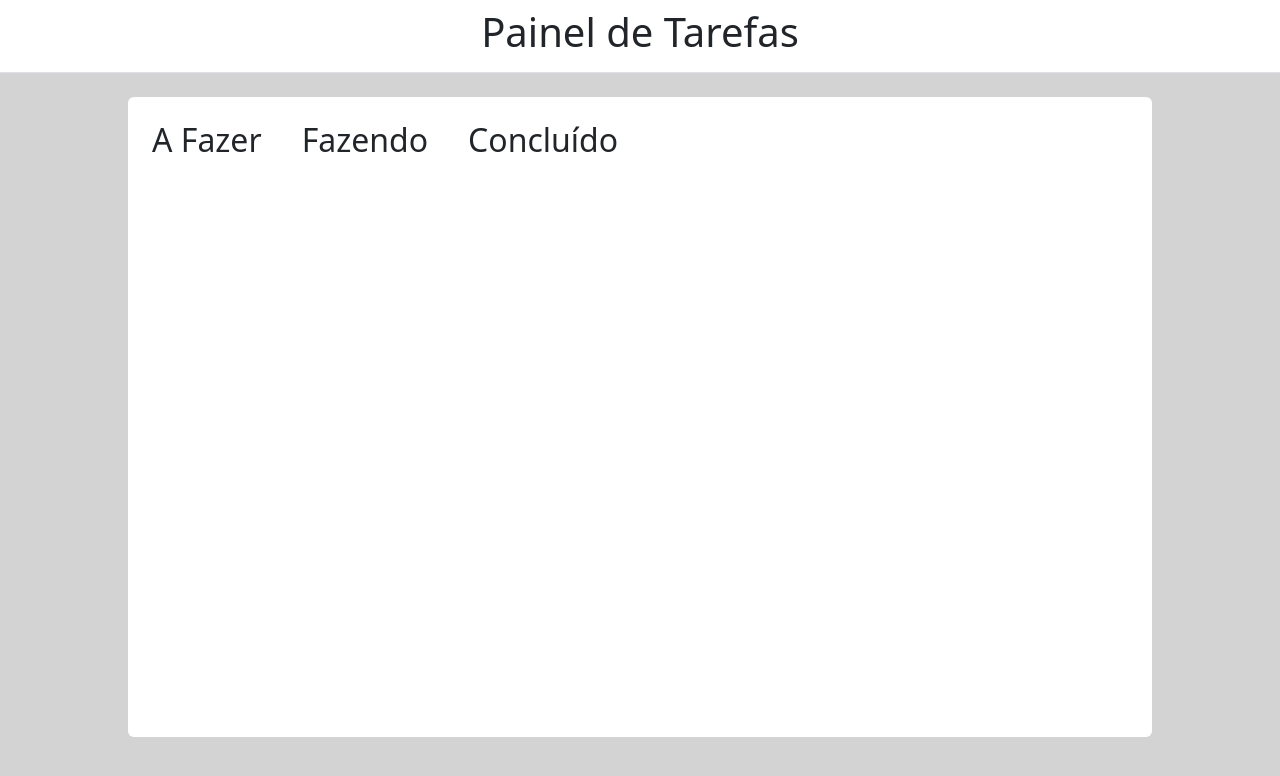
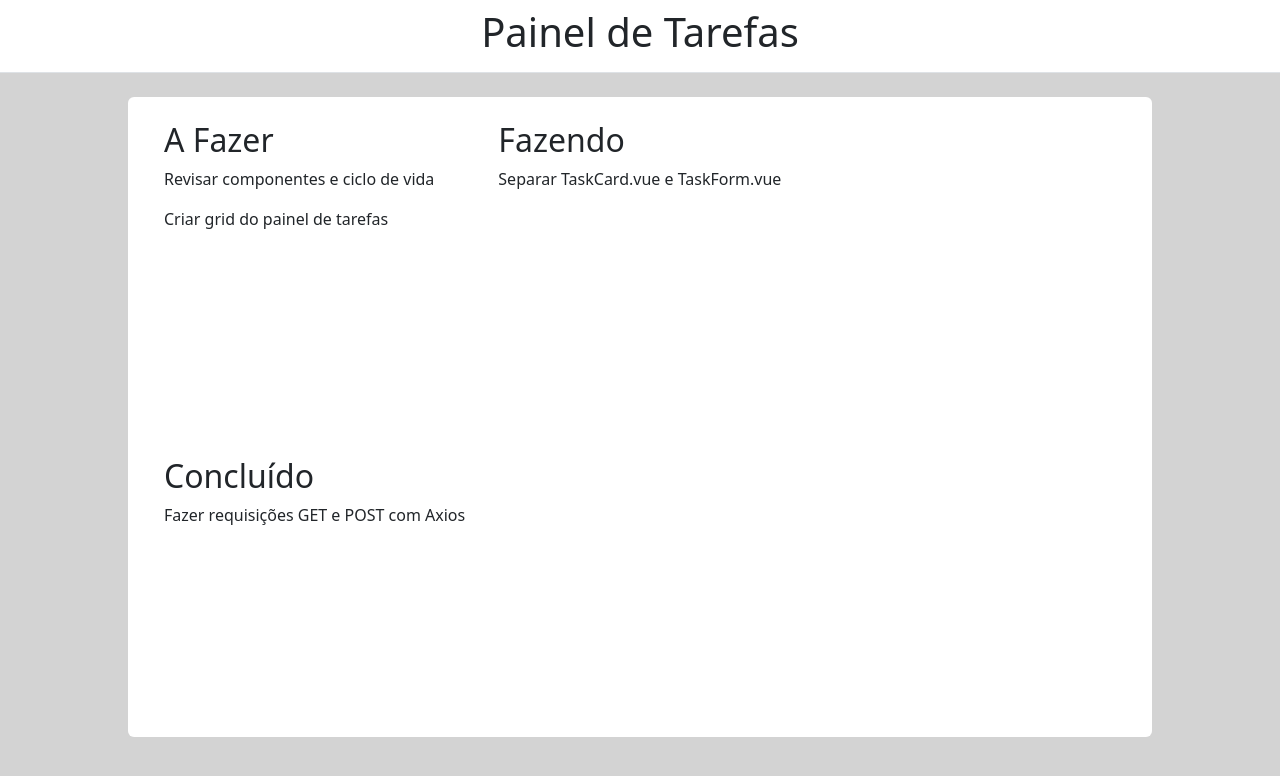
Before and after one commit to Gabriel-Leal29/Painel-de-Tarefas, a Vue app: page / in a window 1280 px wide. Shown: the top 776 px of the page. Built offline with nearby package versions, Linux system fonts and the light colour scheme; data requests are answered from the project's data file.

Commit message:
git status

```diff
--- a/src/components/Coluna.vue
+++ b/src/components/Coluna.vue
@@ -1,6 +1,9 @@
 <template>
-    <div class="principal d-flex w-auto">
+    <div class="principal w-auto col-auto">
         <h2>{{ titulo }}</h2>
+        <p v-for="tarefa in tarefas" :key="tarefa.id">
+            {{ tarefa.description }}
+        </p>
     </div>
 </template>
 
@@ -10,6 +13,12 @@ export default{
 
     props:{
         titulo:String,
+        tarefas:Array,
+    },
+
+    data(){
+        return{
+        }
     }
 }
 </script>
--- a/src/components/Main.vue
+++ b/src/components/Main.vue
@@ -1,8 +1,11 @@
 <template>
     <main class="d-flex justify-content-center">
-        <section class="painel d-flex p-4 mt-4 rounded">
+        <section class="painel d-flex p-4 mt-4 rounded row">
 
-            <Coluna v-for="(coluna,id) in colunas" :key="id" :titulo="coluna.title"/>
+            <Coluna v-for="coluna in colunas" :key="coluna.id"
+            :titulo="coluna.title"
+            :tarefas="pegarTarefas(coluna.id)"
+            />
 
         </section>
     </main>
@@ -41,28 +44,32 @@ export default {
     },
 
     methods: {
-        async getColunas() {
+        async getDados(){
             try {
-                const resp = await axios.get("http://localhost:3000/columns");
-                this.colunas = resp.data;
+                const nomeColunas = await axios.get("http://localhost:3000/columns");
+                this.colunas = nomeColunas.data;
+
+                const tarefas = await axios.get("http://localhost:3000/tasks");
+                this.tarefas = tarefas.data;
             }catch(erro){
-                console.log("Erro ao carregas as colunas: "+e);
+                console.log("Erro ao carregas os dados: "+erro);
             }
         },
 
-        async getTarefas(){
-            try{
-                const resp = axios.get("http://localhost:3000/tasks");
-                this.tarefas = resp;
-            }catch(erro){
-                console.log("Erro ao pegar as tarefas: "+e);
+        pegarTarefas(idColuna){
+            let tarefasDaColuna = [];
+
+            for(let i=0;i<this.tarefas.length;i++){
+                if(this.tarefas[i].columnId==idColuna){
+                    tarefasDaColuna.push(this.tarefas[i]);
+                }
             }
+            return tarefasDaColuna;
         }
     },
 
     mounted(){
-        this.getColunas();
-        this.getTarefas();
+        this.getDados();
     }
 }
 
```
